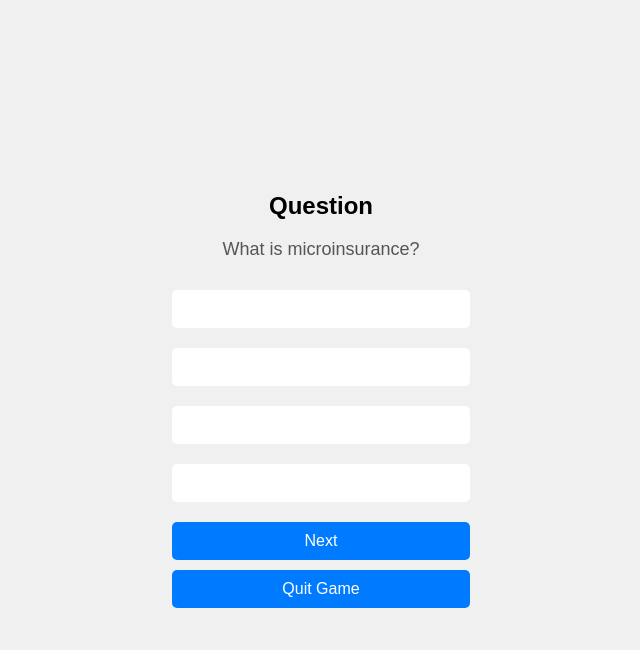
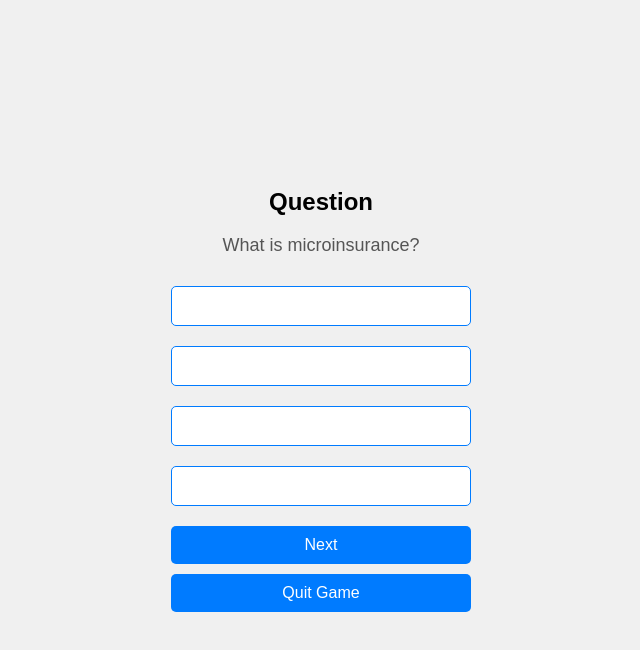
Before and after one commit to elespius/memory-test-game, a plain HTML site: page index.html in a window 1280 px wide. Both pictures are taken after a click on the button "Start Game". Shown: the whole page, without its empty margins (319-959 px from the left). Drawn offline with Linux system fonts and the light colour scheme.

Commit message:
Update styles.css

```diff
--- a/styles.css
+++ b/styles.css
@@ -76,7 +76,7 @@ button:hover {
   margin-bottom: 10px;
   padding: 10px 20px;
   font-size: 16px;
-  border: none;
+  border: 1px solid #007bff; /* Update border color */
   border-radius: 5px;
   background-color: #fff;
   cursor: pointer;
```
